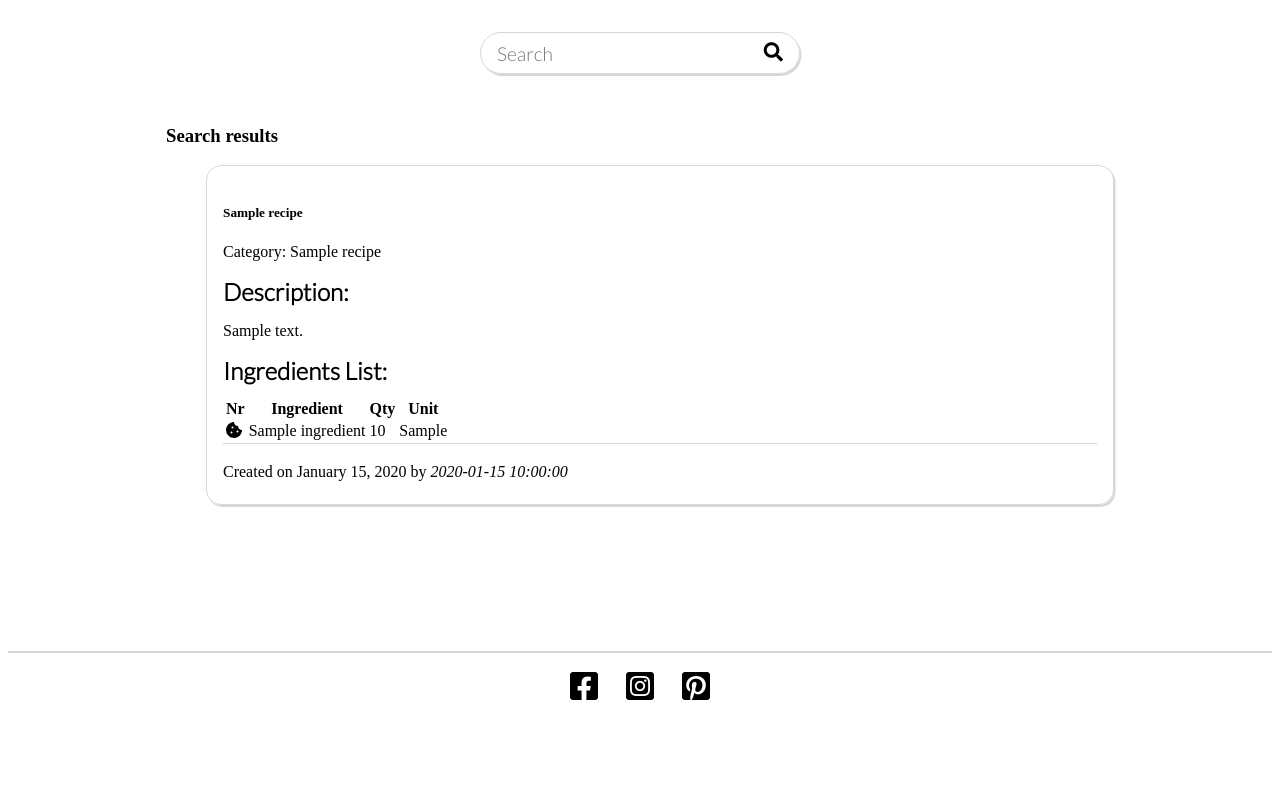
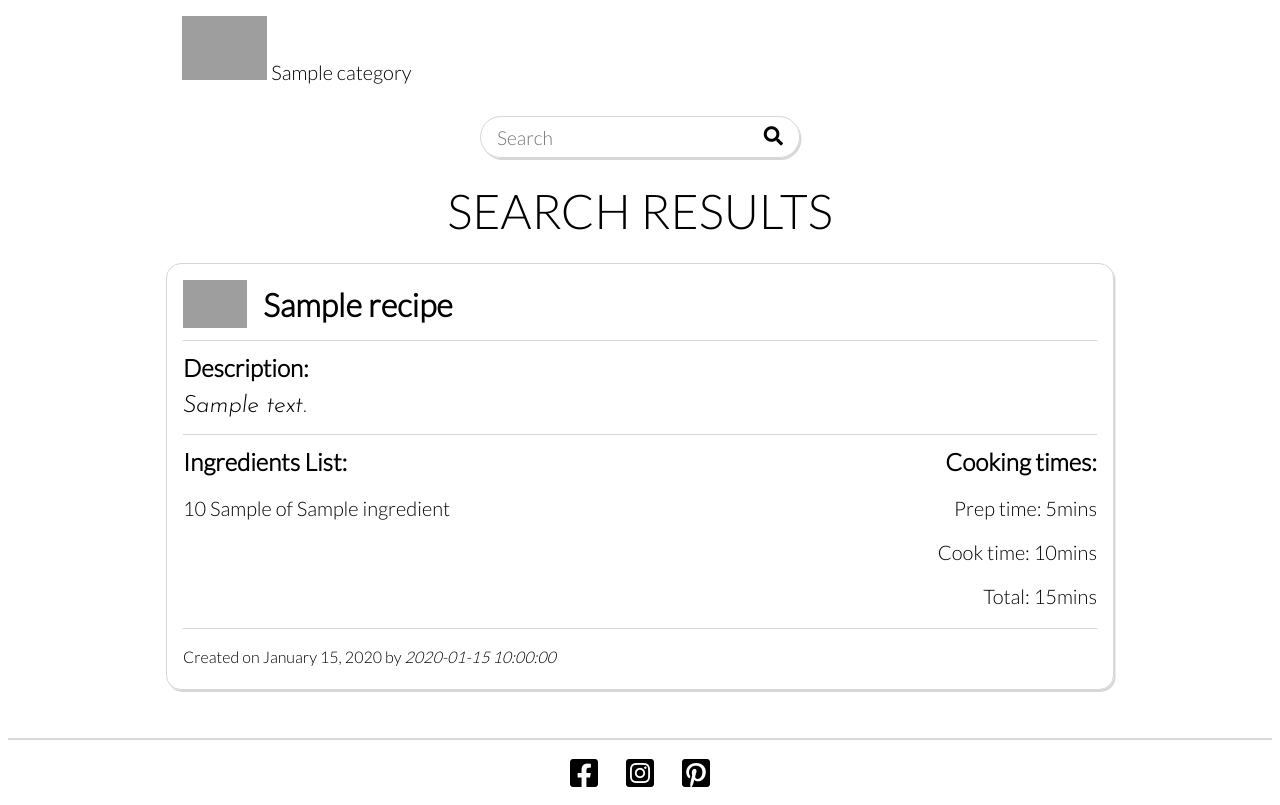
Before and after one commit to pjotrs-osnovskis/recipe-app-ms3-po, a Flask app: page /search in a window 1280 px wide. Shown: the part 90-895 px from the top of the page. Before the commit the page ends 790 px from the top, so only its background shows below. Run offline with Flask 2, Linux system fonts and the light colour scheme; a database or web service that is not in the repository returns one stand-in record (values such as "Sample title"); some libraries are stand-ins or nearby versions; grey boxes are pictures that could not be loaded.

Commit message:
Updated search-results and profile styling

```diff
--- a/app.py
+++ b/app.py
@@ -33,7 +33,9 @@ def home_page():
 def search():
     query = request.form.get("recipe_search")
     recipes = list(mongo.db.recipes.find({"$text": {"$search": query}}))
-    return render_template("search_results.html", recipes=recipes)
+    categories = mongo.db.categories.find()
+
+    return render_template("search_results.html", recipes=recipes, categories=categories)
 
 
 # Profile
--- a/static/css/styles.css
+++ b/static/css/styles.css
@@ -66,7 +66,6 @@ body {
     vertical-align: middle;
 }
 
-
 /*
     Hide the link that should open and close the navigation
     on small screens
@@ -114,7 +113,10 @@ body {
 }
 
 /* Categories general styles */
-
+.categories-section{
+    width: 75%;
+    margin: 0 auto;
+}
 .categories button{
     cursor: pointer;
 }
@@ -149,20 +151,15 @@ body {
 
 .categories-card input {
     display: none;
-
 }
 
 /* ================== SEARCH ================== */
 .search-section{
     width: 20rem;
-    margin: auto;
+    margin: 0 auto;
 }
-/*
-    Search styling code taken from here:
-    https://getcssscan.com/css-box-shadow-examples
-*/
 .search{
-    margin: 2rem 0;
+    margin: 1rem 0;
     border-radius: 25px;
     box-shadow: var(--shadow);
     border: var(--border-color);
@@ -216,7 +213,7 @@ body {
     text-transform: uppercase;
     text-align: center;
     font-size: 3rem;
-    margin: 1rem 0;
+    margin: .5rem 0 1.5rem 0;
 }
 
 .main-container .subtitle{
@@ -224,6 +221,10 @@ body {
     text-align: center;
     font-size: 1.5rem;
     margin: .5rem 0;
+}
+
+.main-container .subtitle a{
+    color: #000;
 }
 
 /* ================== FOOTER ================== */
@@ -252,8 +253,9 @@ body {
     vertical-align: middle;
 }
 
-/* ================== HOME ================== */
-#recipes_home{
+/* ================== RECIPE CARDS ================== */
+#recipes_home,
+#get_recipes{
     margin: 0;
     padding: 0;
 }
@@ -269,7 +271,6 @@ body {
 
 .card-head{
     display: flex;
-    justify-content: space-between;
     align-items: center;
     border-bottom: var(--border-color);
 }
@@ -290,12 +291,10 @@ body {
     font-family: var(--Lato);
 }
 
-.recipe-category{
-    text-align: end;
-}
-
 .recipe-category img{
     height: 3rem;
+    margin-right: 1rem;
+    margin-bottom: .5rem;
 }
 
 .card-body h5{
@@ -458,6 +457,11 @@ https://css-tricks.com/look-ma-no-media-queries-responsive-layouts-using-css-gri
         width: 95%;
     }
 
+    .categories-section{
+        width: 100%;
+    }
+
+    /* ================== RECIPE CARDS ================== */
     .cooking-time{
         text-align: start;
     }
--- a/templates/base.html
+++ b/templates/base.html
@@ -57,6 +57,28 @@
         </div>
 
     </header>
+    {% if categories %}
+    <section class="categories-section">
+        <div class="categories-list scrolling-wrapper-flexbox" id="categoriesList">
+            <!-- Looping through categories in MongoDB and showing all. Plus fetching
+                images from static\img folder and combining them together in a block
+                when clicked - shows search results with that name-->
+            {% for category in categories|sort(attribute='category_name') %}
+            <form class="noselect categories" action="{{ url_for('search') }}" method="POST">
+                <div class="categories-card" value="{{ category.category_name }}">
+                    <button class="category-item" type="submit">
+                        <img src="static\img\{{ category.category_name.lower() }}.png" alt="category">
+                        <input value="{{ category.category_name }}" type="text" name="recipe_search" id="categoty_search"
+                            type="text">{{ category.category_name }}</input>
+                    </button>
+                </div>
+            </form>
+            {% endfor %}
+        </div>
+    </section>
+    {% endif %}
+
+
     <section class="search-section">
         <!-- Search form -->
         <div class="search">
@@ -65,8 +87,8 @@
                 <button type="submit">
                     <i class="fas fa-search"></i>
                 </button>
-            </div>
-        </form>
+            </form>
+        </div>
     </section>
 
     <!-- Main container with data from templates -->
@@ -78,9 +100,11 @@
     <footer class="footer">
         <!-- Social Media Icons -->
         <div class="social-links">
-                <a href="https://www.facebook.com" target="_blank" rel="noopener"><i class="fab fa-facebook-square"></i></a>
-                <a href="https://www.instagram.com" target="_blank" rel="noopener"><i class="fab fa-instagram-square"></i></a>
-                <a href="https://www.pinterest.com" target="_blank" rel="noopener"><i class="fab fa-pinterest-square"></i></a>
+            <a href="https://www.facebook.com" target="_blank" rel="noopener"><i class="fab fa-facebook-square"></i></a>
+            <a href="https://www.instagram.com" target="_blank" rel="noopener"><i
+                    class="fab fa-instagram-square"></i></a>
+            <a href="https://www.pinterest.com" target="_blank" rel="noopener"><i
+                    class="fab fa-pinterest-square"></i></a>
         </div>
     </footer>
 
@@ -95,7 +119,6 @@
 
     <!-- Custom JS -->
     <script src="{{ url_for('static', filename='js/scripts.js') }}"></script>
-    <script src="{{ url_for('static', filename='js/random.js') }}"></script>
 
 
     {% block scripts %}
--- a/templates/search_results.html
+++ b/templates/search_results.html
@@ -1,81 +1,89 @@
 {% extends "base.html" %}
 {% block content %}
 
-<h3 class="text-center mt-5">Search results</h3>
+<h3 class="title">Search results</h3>
 {% if recipes|length != 0 %}
 {% for recipe in recipes %}
 
-<div class="row d-flex justify-content-center">
-        <div class="col-md-8 col-sm-12">
-            <ul class="ms-3 me-3 p-0">
+<ul id="get_recipes">
+    {% for recipe in recipes %}
+    <li class="recipe-card">
+        <!-- Recipe card header -->
+        <div class="card-head">
+            <!-- Show recipe category -->
+            <div class="recipe-category">
+                <img src="static\img\{{ recipe.category_name.lower() }}.png" alt="category">
+            </div>
 
-                <div class="card mt-5 drop-shadow recipe-card">
-
-                    <div class="card-header">
-                        <div class="row">
-                            <div class="col-md-8 col-sm-12">
-                                <h5> {{ recipe.recipe_name }}</h5>
-                            </div>
-                            <div class="col-md-4 col-sm-12 d-flex justify-content-md-end">
-                                <p>Category: {{ recipe.category_name }}</p>
+            <!-- Show recipe name -->
+            <div class="recipe-name">
+                <h4> {{ recipe.recipe_name }}</h4>
             </div>
         </div>
-                    </div>
+        <!-- Show recipe description -->
         <div class="card-body">
             <h5>Description:</h5>
-                        <div class="smooth-edges p-1 mt-2 mb-2">
+            <div class="recipe-description">
                 <p> {{ recipe.recipe_description }}</p>
             </div>
 
+            <!-- List recipes ingredients -->
+            <div class="ingr-cooktime">
+                <ul>
+                    <li class="ingredients-list">
                         <h5>Ingredients List:</h5>
-                        <table class="ingredients-table smooth-edges">
-                            <thead>
-                                <tr>
-                                    <th>Nr</th>
-                                    <th>Ingredient</th>
-                                    <th>Qty</th>
-                                    <th>Unit</th>
-                                </tr>
-                            </thead>
+                        <ul>
                             {% for i in recipe.ingredients %}
-                            <tbody>
-                                <tr>
-                                    <td><i class="fas fa-cookie-bite"></i></td>
-                                    <td>{{ i.ingredient_name }}</td>
-                                    <td>{{ i.ingredient_qty }}</td>
-                                    <td>{{ i.ingredient_unit }}</td>
-                                </tr>
-                            </tbody>
+                            <li>
+                                <p>{{ i.ingredient_qty }} {{ i.ingredient_unit }} of {{ i.ingredient_name }}</p>
+                            </li>
                             {% endfor %}
-                        </table>
 
+                        </ul>
+                    </li>
+                    <li class="cooking-time">
+                        <h5>Cooking times:</h5>
+                        <ul>
+                            <li>
+                                <p>Prep time: 5mins</p>
+                            </li>
+                            <li>
+                                <p>Cook time: 10mins</p>
+                            </li>
+                            <li>
+                                <p>Total: 15mins</p>
+                            </li>
+                        </ul>
+                    </li>
+                </ul>
+            </div>
         </div>
         <div class="card-footer">
-                        <div class="row">
-                            <div class="col-md-8">
-                                <span>Created on {{ recipe.creation_date.strftime('%B %d, %Y') }} by <em>{{ recipe.created_by }}</em></span>
-                            </div>
+            <!-- Creation date and user -->
+            <ul>
+                <li class="recipe-footer">
+                    <span>Created on {{ recipe.creation_date.strftime('%B %d, %Y') }} by
+                        <em>{{ recipe.created_by }}</em>
+                    </span>
+                </li>
+                <!-- If logged in, show Delete and Edit options -->
                 {% if session.user|lower == recipe.created_by|lower %}
-                            <div class="col-md-4 text-end">
-                                <a href="{{ url_for('delete_recipe', recipe_id=recipe._id) }}">Delete</a>
-                                <a href="{{ url_for('edit_recipe', recipe_id=recipe._id) }}">Edit</a>
-                            </div>
+                <li class="recipe-crud-btns">
+                    <a class="edit-btn" href="{{ url_for('edit_recipe', recipe_id=recipe._id) }}">Edit</a>
+                    <a class="delete-btn" href="{{ url_for('delete_recipe', recipe_id=recipe._id) }}">Delete</a>
+                </li>
+            </ul>
             {% endif %}
         </div>
-                    </div>
-                </div>
+    </li>
+    {% endfor %}
 </ul>
-    </div>
-
-</div>
 {% endfor %}
 
 {% else %}
-<div class="row mt-5">
-    <div class="col text-center">
+<div class="subtitle">
     <h4>No recipes found... </h4>
     <a href="{{ url_for('home_page') }}">Have a look on homepage</a>
-    </div>
 </div>
 {% endif %}
 
```
Also changed, not shown: templates/home.html (+5 -22 lines), templates/profile.html (+65 -55 lines). Lines whose indentation alone changed are shown as unchanged.
